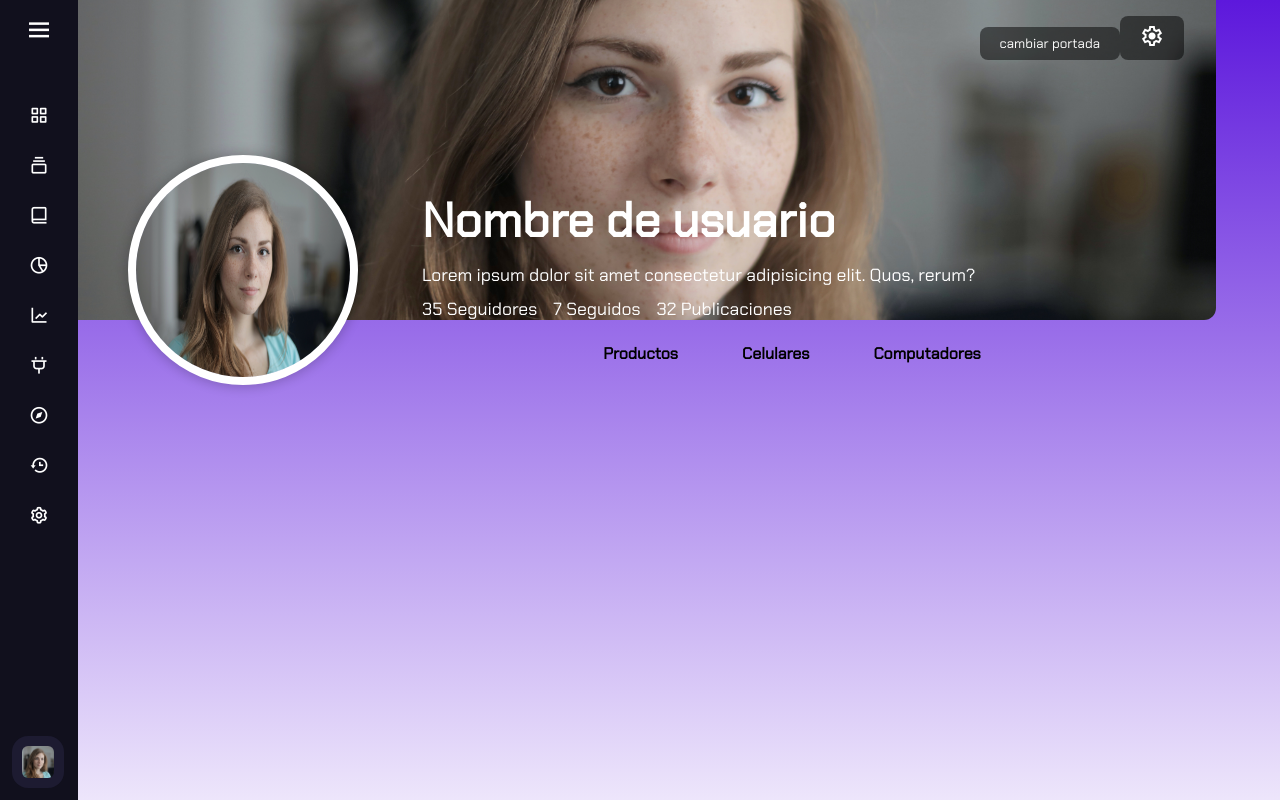
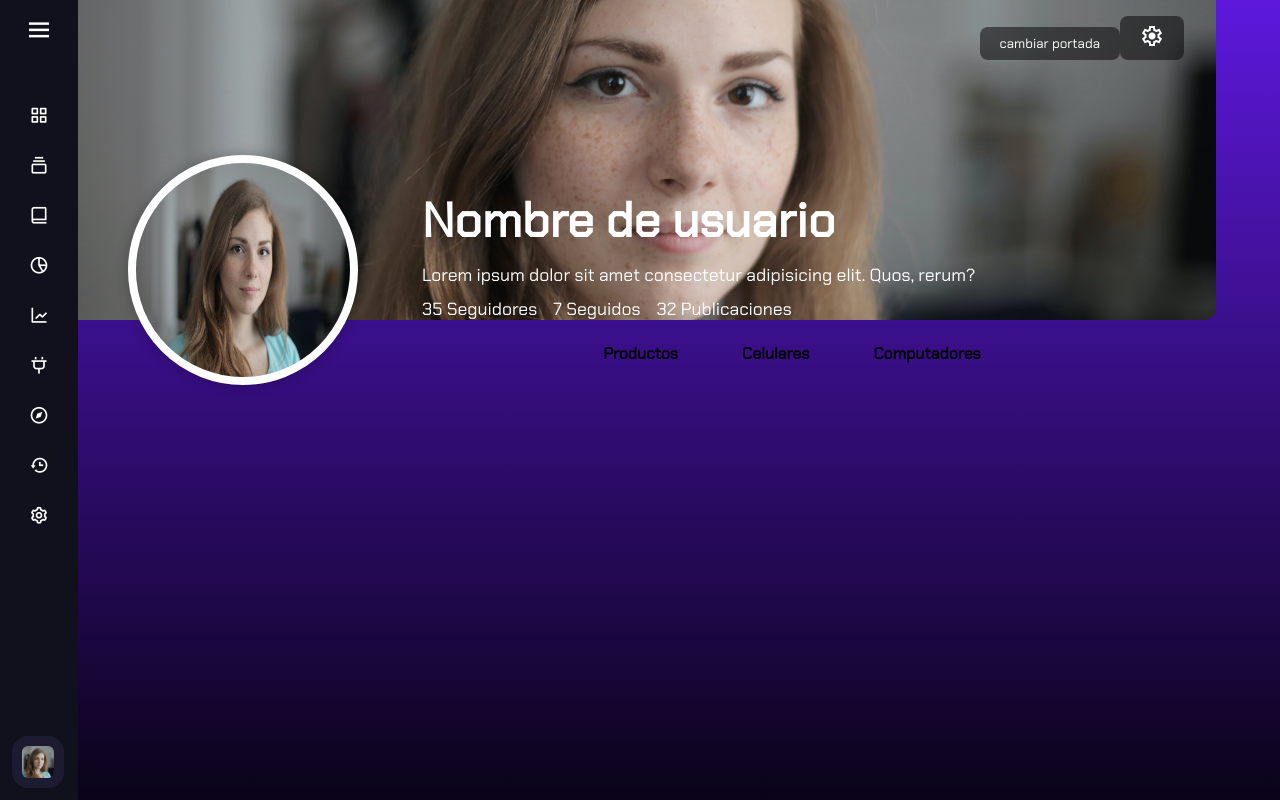
Before and after one commit to juandacorrea112/Market-Tecnology, a React (Create React App) app: page /Perfil in a window 1280 px wide. Shown: the top 800 px of the page. Built offline with nearby package versions, Linux system fonts and the light colour scheme.

Commit message:
se cambio color de fondo en perfil personal

```diff
--- a/src/components/Pages/PageProfile/PageProfile.css
+++ b/src/components/Pages/PageProfile/PageProfile.css
@@ -1,5 +1,5 @@
 .perfil-usuario {
-    background: linear-gradient(rgba(93 24 220), transparent);
+    background: linear-gradient(rgba(93 24 220), black);
 }
 .perfil-usuario img {
     width: 100%;
```
